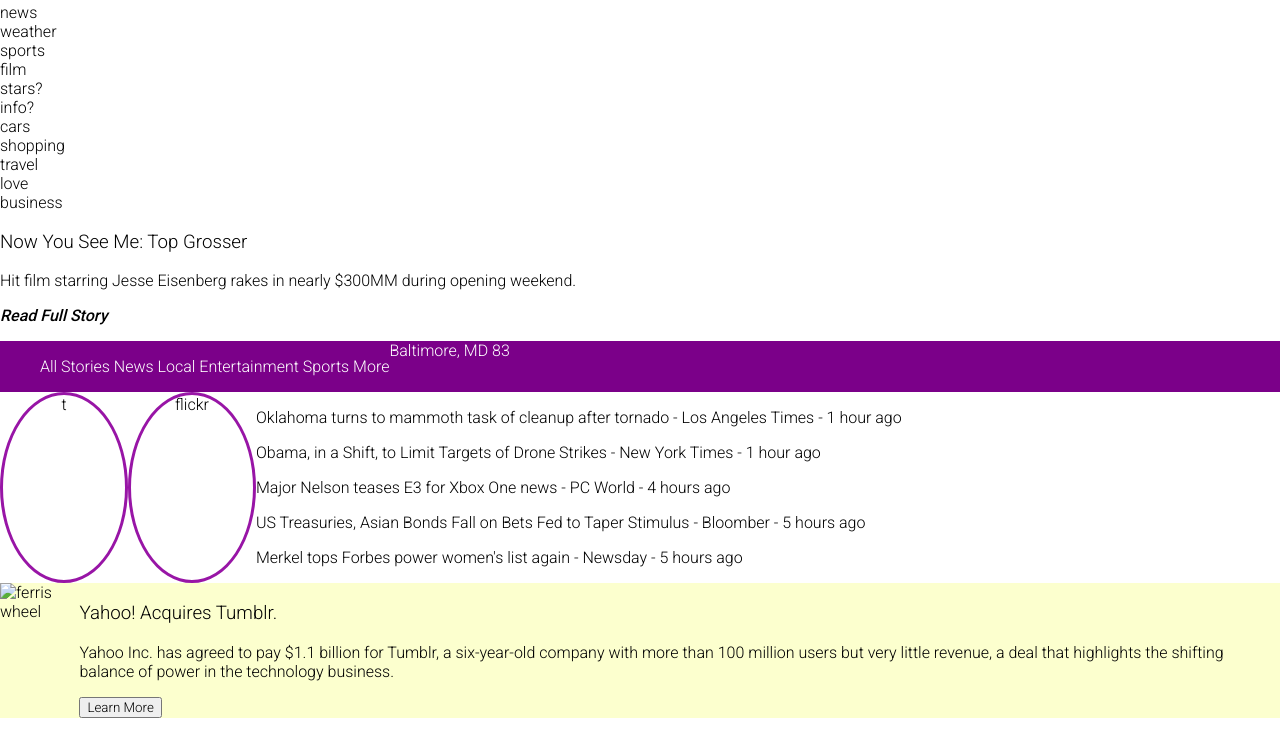
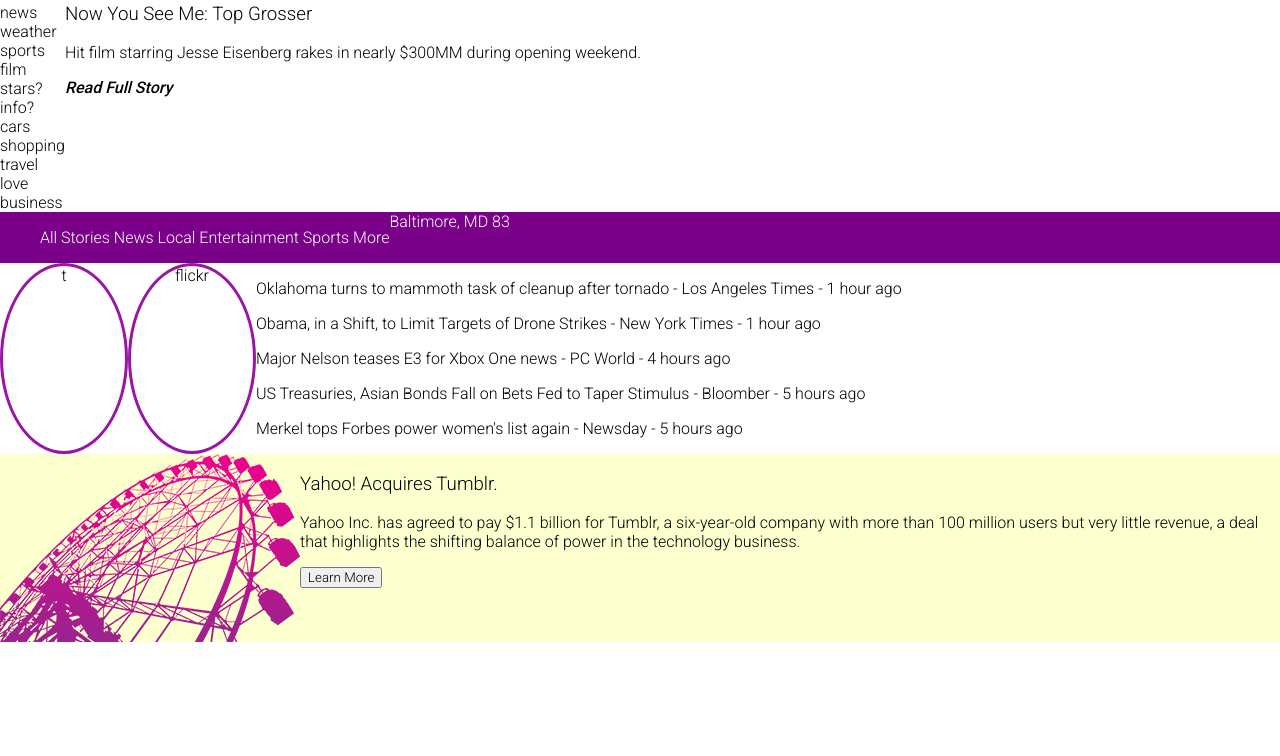
Before and after one commit to Angeldude/yahoo-mockup, a plain HTML site: page public/index.html in a window 1280 px wide. Shown: the part 38-794 px from the top of the page. Drawn offline with Linux system fonts and the light colour scheme.

Commit message:
adding color

```diff
--- a/public/css/style.css
+++ b/public/css/style.css
@@ -5,7 +5,7 @@
 */
 @font-face {
   font-family: 'yahoo';
-  src: url('../fonts/Yahoo.ttf') format("truetype");
+  src: url('fonts/Yahoo.ttf') format("truetype");
 }
 
 html{
@@ -51,6 +51,10 @@
   display: inline;
 }
 
+.mid{
+  display: flex;
+}
+
 /*
 
       MAIN
--- a/public/index.html
+++ b/public/index.html
@@ -110,7 +110,7 @@
     </section>
 
     <section class="article">
-      <img src="wheel" alt="ferris wheel" />
+      <img src="img/large-ferris-wheel.png" alt="ferris wheel" />
       <article>
         <h1>Yahoo! Acquires Tumblr.</h1>
         <p>Yahoo Inc. has agreed to pay $1.1 billion for Tumblr, a six-year-old company with more than 100 million users but very little revenue, a deal that highlights the shifting balance of power in the technology business.</p>
```
Also changed, not shown: public/css/fonts/FontAwesome.otf (renamed from public/fonts/FontAwesome.otf), public/css/fonts/Yahoo.ttf (renamed from public/fonts/yahoo.ttf), public/css/fonts/fontawesome-webfont.ttf (renamed from public/fonts/fontawesome-webfont.ttf), public/css/fonts/fontawesome-webfont.woff (renamed from public/fonts/fontawesome-webfont.woff), public/css/fonts/fontawesome-webfont.woff2 (renamed from public/fonts/fontawesome-webfont.woff2), 4 other files.
